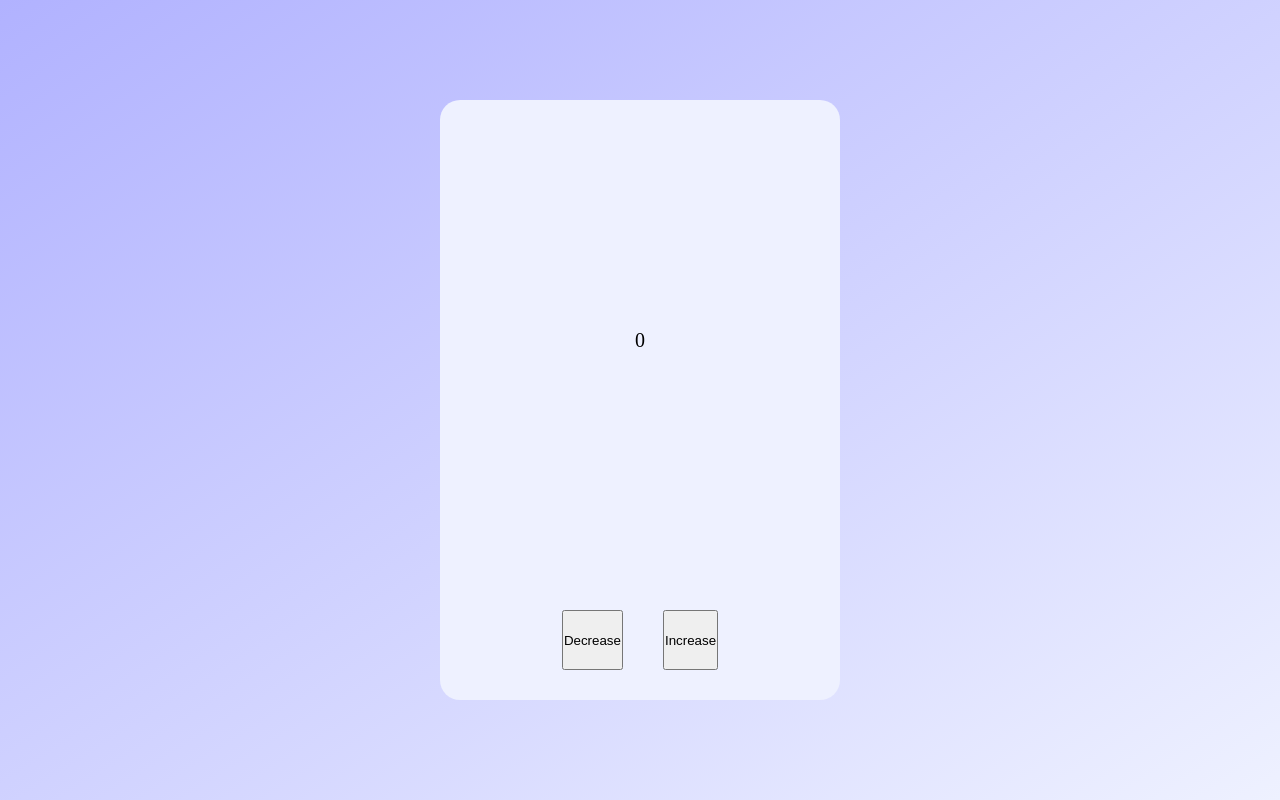
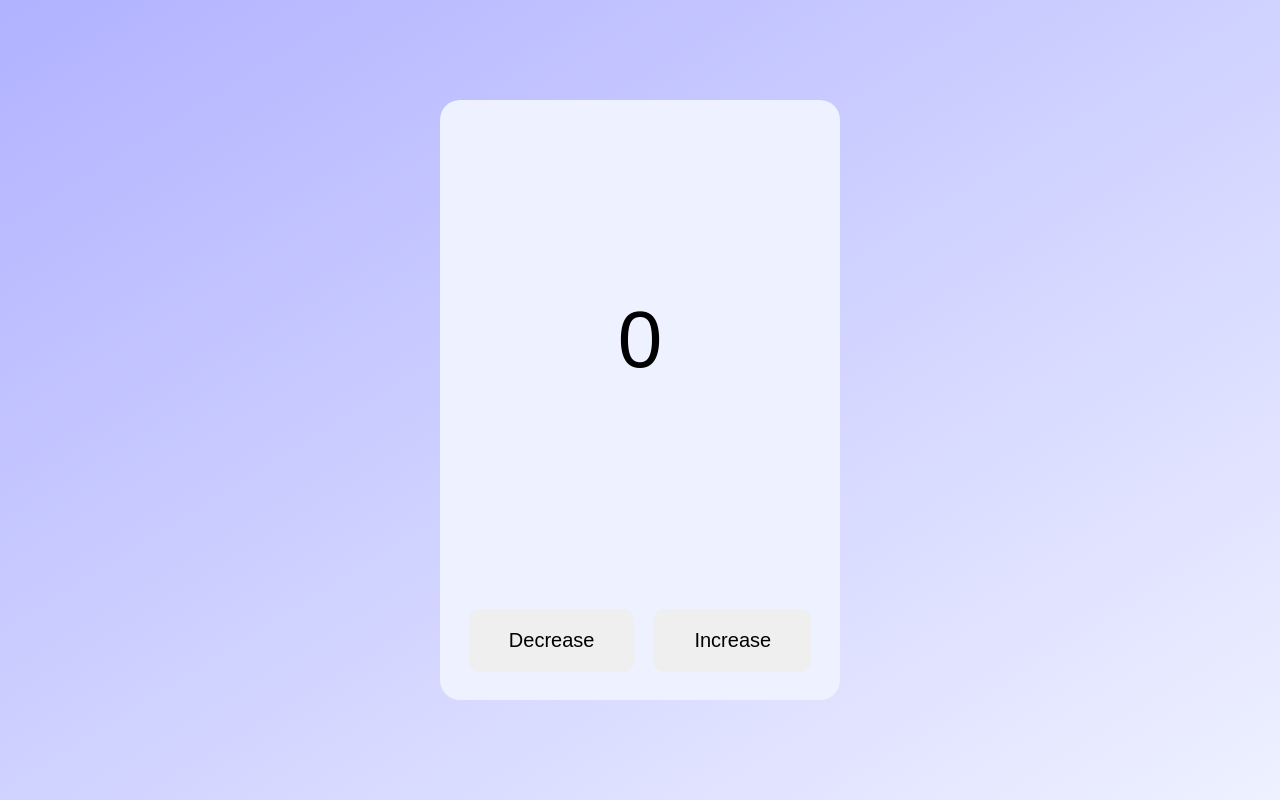
Before and after one commit to joeribreedveld/f3m9-prog-mini-counter-app, a React (Create React App) app: page / in a window 1280 px wide. Built offline with nearby package versions, Linux system fonts and the light colour scheme.

Commit message:
feat(countercard): add header and styles to value and buttons

```diff
--- a/src/CounterCard/CounterCard.css
+++ b/src/CounterCard/CounterCard.css
@@ -17,10 +17,18 @@
     display: flex;
     justify-content: center;
     align-items: center;
-    gap: 4rem;
+    gap: 2rem;
 }
 
 .counter__button {
-    height: 50%;
+    padding: 2rem 4rem;
+    border: none;
+    font-size: 100%;
+    border-radius: 1rem;
+}
 
+.counter__value {
+    font-family: sans-serif;
+    font-size: 400%;
+    font-weight: 400;
 }
--- a/src/CounterCard/CounterCard.js
+++ b/src/CounterCard/CounterCard.js
@@ -6,7 +6,9 @@ const CounterCard = () => {
 	return (
 		<>
 			<article className='counter'>
-				<section className='counter__number'>0</section>
+				<section className='counter__number'>
+					<h1 className='counter__value'>0</h1>
+				</section>
 				<section className='counter__buttons'>
 					<button className='counter__button'>Decrease</button>
 					<button className='counter__button'>Increase</button>
```
